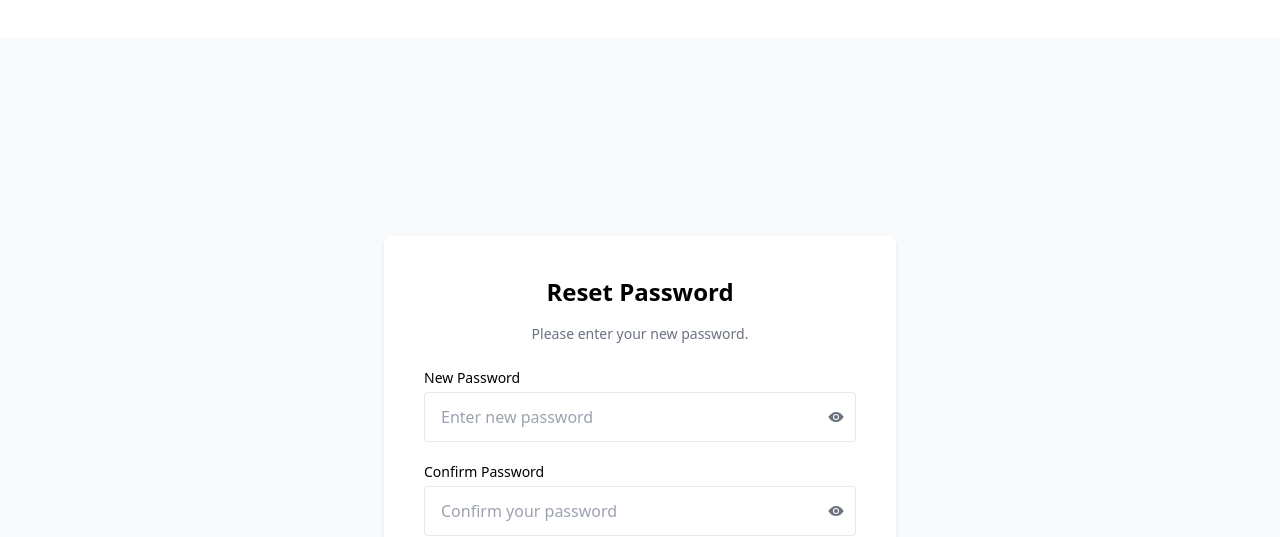
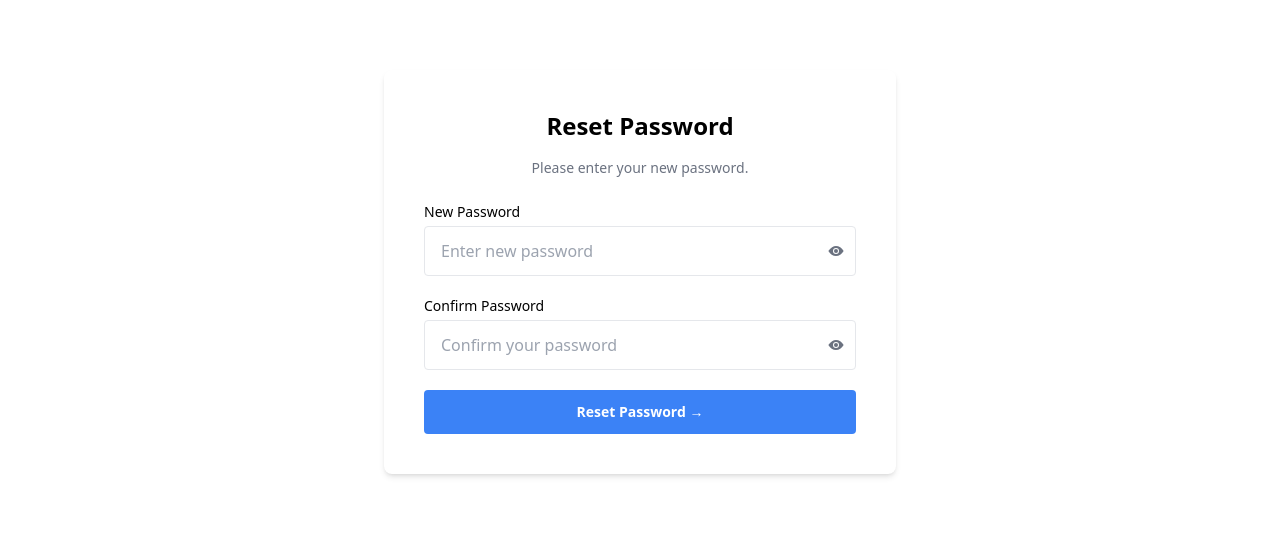
Before and after one commit to hafijur1238/nexily-ecommerce, a Next.js app: page /auth/reset-password in a window 1280 px wide. Shown: the part 214-751 px from the top of the page. Built offline with nearby package versions, Linux system fonts and the light colour scheme.

Commit message:
Refactor layout for ForgotPasswordPage and ResetPasswordPage: unify background styling and spacing

```diff
--- a/app/auth/forgot-password/page.tsx
+++ b/app/auth/forgot-password/page.tsx
@@ -15,7 +15,7 @@ export default function ForgotPasswordPage() {
 	};
 
 	return (
-		<div className="min-h-screen flex justify-center items-center bg-gray-50 px-4">
+		<div className=" flex justify-center items-center bg-white px-4 mt-8 mb-16">
 			<div className="w-full max-w-md sm:max-w-lg bg-white rounded-lg shadow-md p-6 sm:p-10">
 				<h2 className="text-xl sm:text-2xl font-semibold text-center mb-2">
 					Forget Password
--- a/app/auth/reset-password/page.tsx
+++ b/app/auth/reset-password/page.tsx
@@ -19,7 +19,7 @@ export default function ResetPasswordPage() {
 	};
 
 	return (
-		<div className="min-h-screen flex justify-center items-center bg-gray-50 px-4">
+		<div className="flex justify-center items-center bg-white px-4 mt-8 mb-16">
 			<div className="w-full max-w-md sm:max-w-lg bg-white rounded-lg shadow-md p-6 sm:p-10">
 				<h2 className="text-xl sm:text-2xl font-semibold text-center mb-4">
 					Reset Password
```
